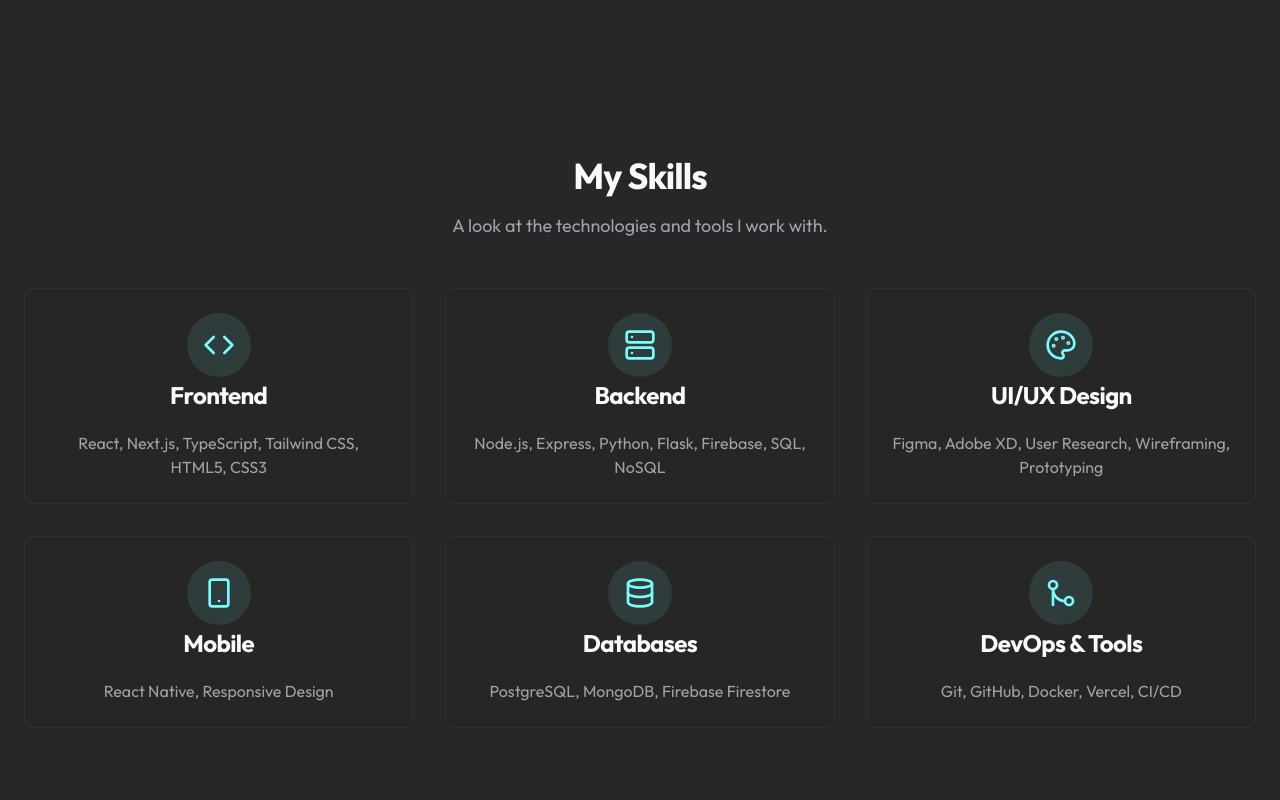
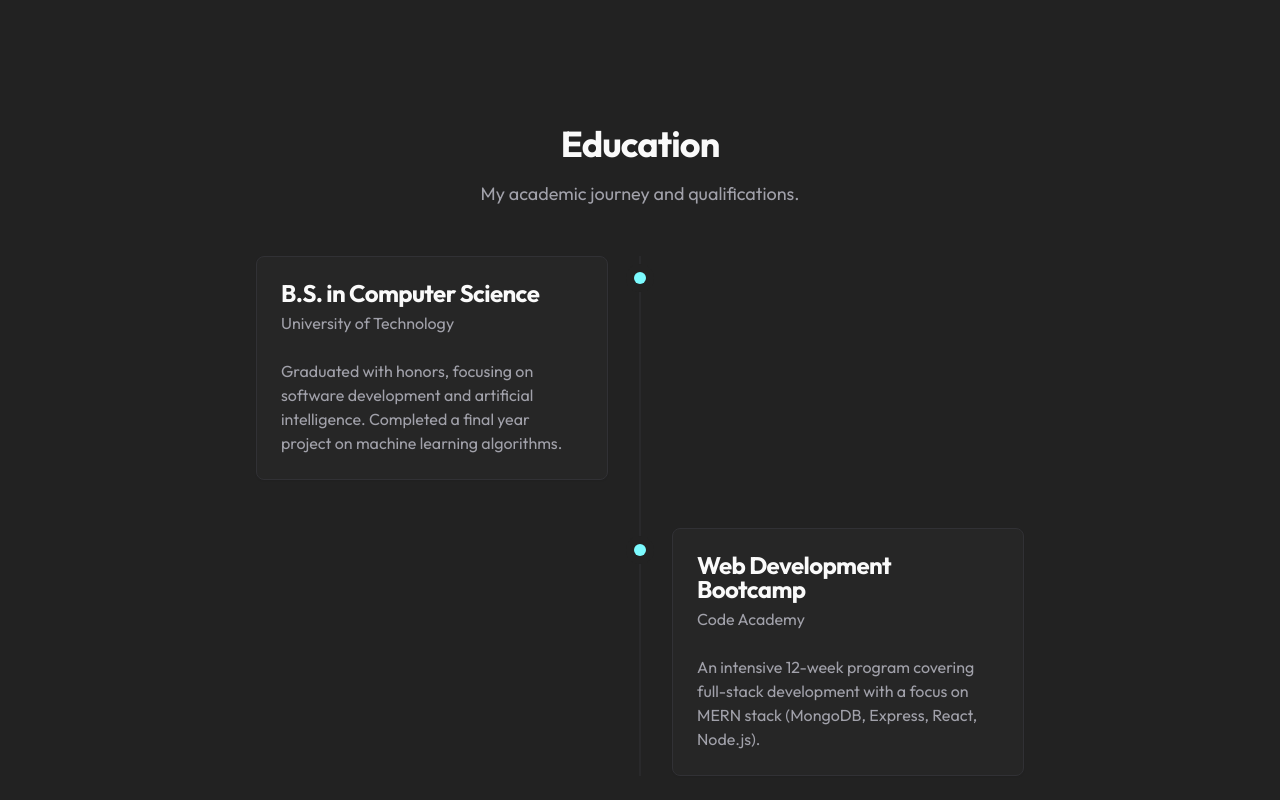
Before and after one commit to Sunnykumar-github/My-Portfolio, a Next.js app: page / in a window 1280 px wide. Shown: the part 1300-2100 px from the top of the page. Built offline with nearby package versions, Linux system fonts and the light colour scheme.

Commit message:
September 9, Commit

```diff
--- a/src/app/page.tsx
+++ b/src/app/page.tsx
@@ -16,6 +16,7 @@ export default function Home() {
       <main className="flex-1">
         <HeroSection />
         <AboutSection />
+        <EducationSection />
         <SkillsSection />
         <MyWorkSection />
         <ContactSection />
@@ -97,15 +98,6 @@ function AboutSection() {
                     <p className="text-muted-foreground">3+ years as a professional developer, working with startups and established companies to create impactful digital experiences.</p>
                   </div>
                 </div>
-                <div className="flex items-start gap-4">
-                  <div className="flex h-12 w-12 items-center justify-center rounded-full bg-primary/10 text-primary">
-                    <GraduationCap className="h-6 w-6" />
-                  </div>
-                  <div>
-                    <h3 className="font-headline text-xl font-semibold">Education</h3>
-                    <p className="text-muted-foreground">B.S. in Computer Science from the University of Technology, where I honed my problem-solving and analytical skills.</p>
-                  </div>
-                </div>
             </div>
           </div>
         </AnimatedOnScroll>
@@ -130,6 +122,65 @@ function AboutSection() {
             </div>
           </div>
         </AnimatedOnScroll>
+      </div>
+    </section>
+  );
+}
+
+function EducationSection() {
+  return (
+    <section id="education" className="w-full py-20 md:py-32 overflow-hidden">
+      <div className="container mx-auto px-4 md:px-6">
+        <AnimatedOnScroll
+          classNameIn="animate-in fade-in duration-1000"
+          classNameOut="animate-out fade-out duration-500 opacity-0"
+          className="mb-12 text-center"
+        >
+          <h2 className="font-headline text-3xl font-bold tracking-tight sm:text-4xl">
+            Education
+          </h2>
+          <p className="mt-4 max-w-2xl mx-auto text-lg text-muted-foreground">
+            My academic journey and qualifications.
+          </p>
+        </AnimatedOnScroll>
+
+        <div className="relative mx-auto max-w-3xl">
+          <div className="absolute left-1/2 top-0 h-full w-px -translate-x-1/2 bg-border"></div>
+
+          <AnimatedOnScroll
+            classNameIn="animate-in fade-in slide-in-from-left-16 duration-1000"
+            classNameOut="animate-out fade-out slide-out-to-left-16 duration-500 opacity-0"
+            className="relative mb-12 flex w-full items-start"
+          >
+            <div className="absolute left-1/2 top-4 h-3 w-3 -translate-x-1/2 rounded-full bg-primary ring-8 ring-background"></div>
+            <Card className="w-[calc(50%-2rem)]">
+              <CardHeader>
+                <CardTitle className="font-headline">B.S. in Computer Science</CardTitle>
+                <p className="text-muted-foreground">University of Technology</p>
+              </CardHeader>
+              <CardContent>
+                <p className="text-muted-foreground">Graduated with honors, focusing on software development and artificial intelligence. Completed a final year project on machine learning algorithms.</p>
+              </CardContent>
+            </Card>
+          </AnimatedOnScroll>
+
+          <AnimatedOnScroll
+            classNameIn="animate-in fade-in slide-in-from-right-16 duration-1000 delay-200"
+            classNameOut="animate-out fade-out slide-out-to-right-16 duration-500 opacity-0"
+            className="relative mb-12 flex w-full justify-end items-start"
+          >
+            <div className="absolute left-1/2 top-4 h-3 w-3 -translate-x-1/2 rounded-full bg-primary ring-8 ring-background"></div>
+             <Card className="w-[calc(50%-2rem)]">
+              <CardHeader>
+                <CardTitle className="font-headline">Web Development Bootcamp</CardTitle>
+                 <p className="text-muted-foreground">Code Academy</p>
+              </CardHeader>
+              <CardContent>
+                 <p className="text-muted-foreground">An intensive 12-week program covering full-stack development with a focus on MERN stack (MongoDB, Express, React, Node.js).</p>
+              </CardContent>
+            </Card>
+          </AnimatedOnScroll>
+        </div>
       </div>
     </section>
   );
--- a/src/components/header.tsx
+++ b/src/components/header.tsx
@@ -10,6 +10,7 @@ import React from 'react';
 const routes = [
   { href: '#home', label: 'Home' },
   { href: '#about', label: 'About' },
+  { href: '#education', label: 'Education' },
   { href: '#skills', label: 'Skills' },
   { href: '#my-work', label: 'My Work' },
   { href: '#contact', label: 'Contact' },
```
